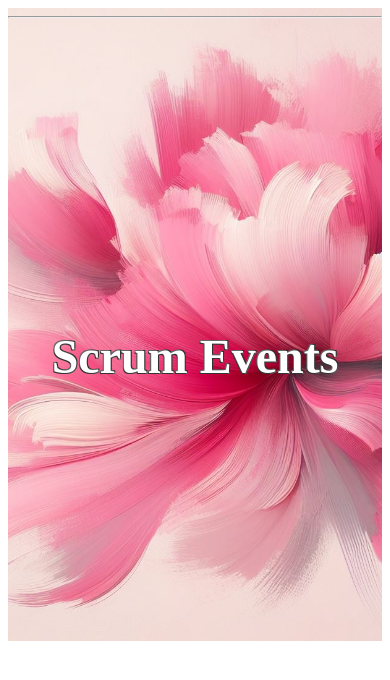
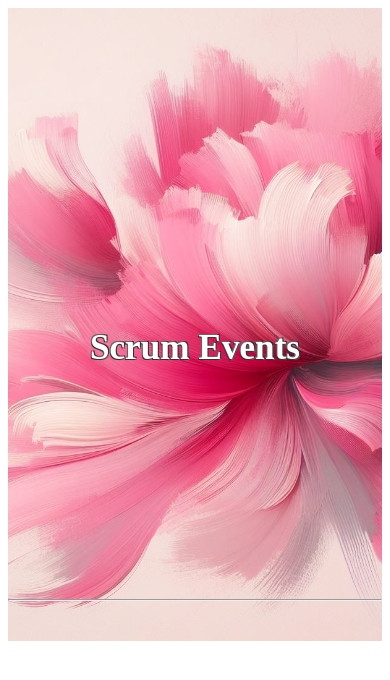
Before and after one commit to Memai2023/scrum-guide, a React (Vite) app: page /events in a window 390 px wide. Shown: the top 680 px of the page. Built offline with nearby package versions, Linux system fonts and the light colour scheme.

Commit message:
done with styling

```diff
--- a/src/Components/SprintEvents/Hero/Hero.module.css
+++ b/src/Components/SprintEvents/Hero/Hero.module.css
@@ -27,15 +27,15 @@
 }
 
 .border {
-    margin-bottom: 10%;
+    position: absolute;
+    bottom: 5%;
     background-color: gray;
     width: 100%;
-    position: absolute;
-
 }
 
 
-@media screen and (min-width: 768px ){
-
-
+@media screen and (max-width: 768px ){
+    .headerText {
+        font-size: 2.2rem;
+    }
 }
```
